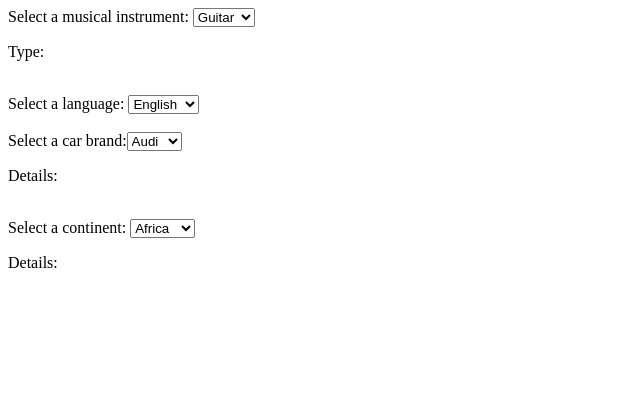
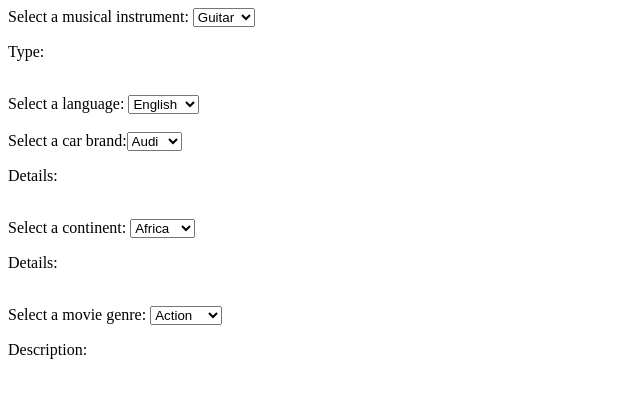
Before and after one commit to 7vTr0x7/React.js-2, a React (Vite) app in the folder IR4.6_HW1/: page / in a window 1280 px wide. Shown: the top 398 px of the page, without its empty margins (0-640 px from the left). Built offline with nearby package versions, Linux system fonts and the light colour scheme.

Commit message:
IR4.6_HW1 - SelectGenre

```diff
--- a/IR4.6_HW1/src/App.jsx
+++ b/IR4.6_HW1/src/App.jsx
@@ -1,6 +1,7 @@
 import CarSelect from "./components/CarSelect";
 import LanguageSelect from "./components/LanguageSelect";
 import SelectContinent from "./components/SelectContinent";
+import SelectGenre from "./components/SelectGenre";
 import SelectInstrument from "./components/SelectInstrument";
 
 const App = () => {
@@ -13,6 +14,8 @@ const App = () => {
       <CarSelect />
       <br />
       <SelectContinent />
+      <br />
+      <SelectGenre />
     </div>
   );
 };
--- /dev/null
+++ b/IR4.6_HW1/src/components/SelectGenre.jsx
@@ -0,0 +1,32 @@
+import React, { useState } from "react";
+
+const SelectGenre = () => {
+  const [genre, setGenre] = useState("");
+  const [text, setText] = useState("");
+
+  const genreSelectHandler = (e) => {
+    setGenre(e.target.value);
+
+    if (e.target.value === "Comedy") {
+      setText("Films intended to make the audience laugh");
+    } else if (e.target.value === "Drama") {
+      setText("Films with serious themes and emotions");
+    } else {
+      setText("Films with exiting and fast-paced sequences");
+    }
+  };
+
+  return (
+    <div>
+      <label htmlFor="genreSelect">Select a movie genre: </label>
+      <select id="genreSelect" onChange={genreSelectHandler}>
+        <option value="Action">Action</option>
+        <option value="Comedy">Comedy</option>
+        <option value="Drama">Drama</option>
+      </select>
+      <p>Description: {text && `${genre} - ${text}`}</p>
+    </div>
+  );
+};
+
+export default SelectGenre;
```
